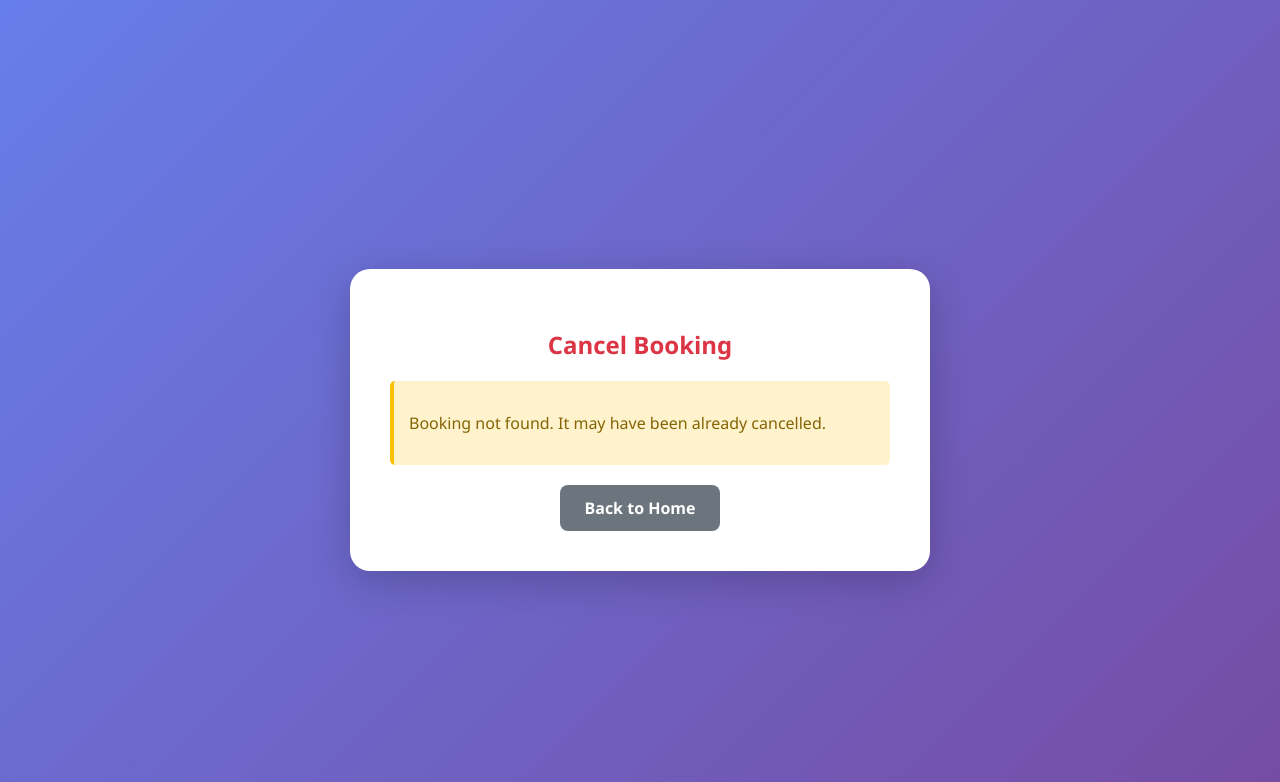
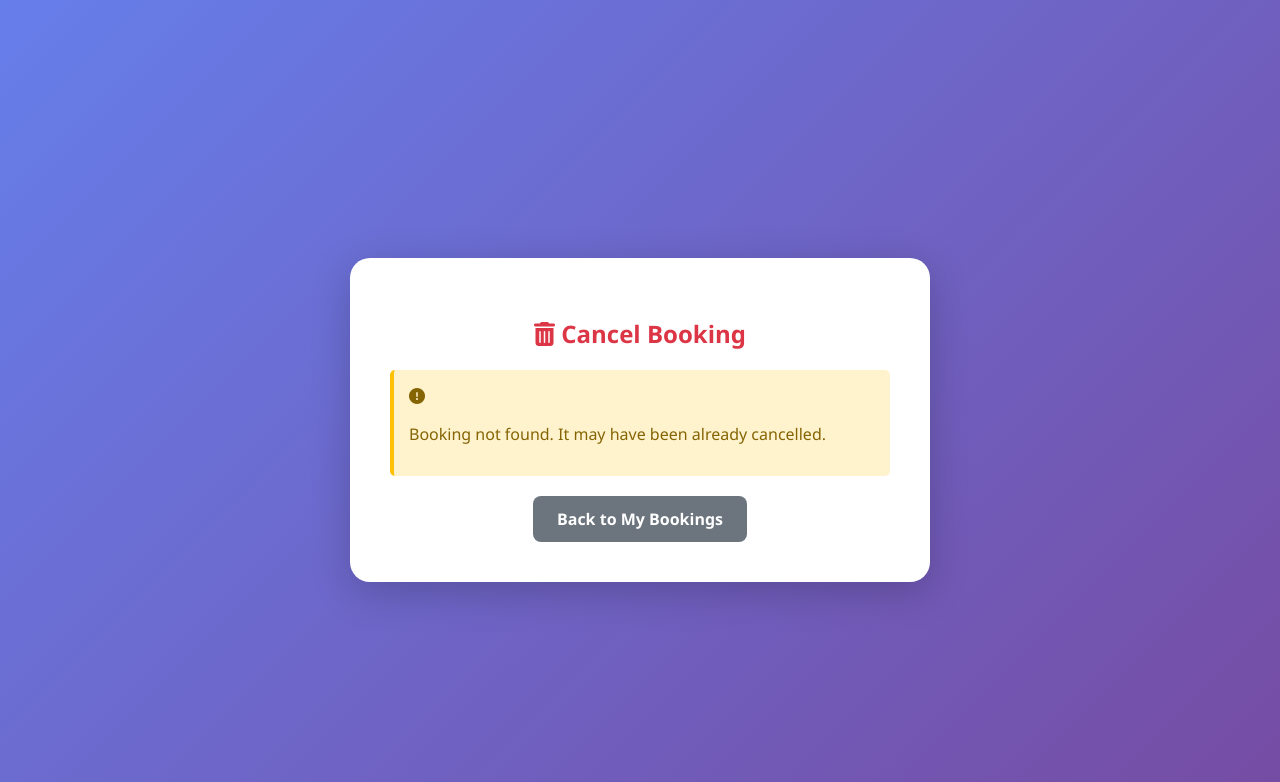
Before and after one commit to neven-mathew/sportscentre, a Flask app: template templates/cancel.html in a window 1280 px wide. Shown: the top 782 px of the page. Run offline with Flask 3, Linux system fonts and the light colour scheme; the template is opened without the code that fills it, so the values that code supplies are empty.

Commit message:
Enhance cancel booking page with Font Awesome icons

```diff
--- a/templates/cancel.html
+++ b/templates/cancel.html
@@ -3,7 +3,7 @@
 
 <head>
     <title>Cancel Booking - Sports Center</title>
-<link rel="stylesheet" href="/static/style.css">
+    <link rel="stylesheet" href="https://cdnjs.cloudflare.com/ajax/libs/font-awesome/6.4.0/css/all.min.css">
     <style>
         body {
             font-family: 'Segoe UI', Tahoma, Geneva, Verdana, sans-serif;
@@ -117,7 +117,7 @@
 
 <body>
     <div class="cancel-container">
-        <h2>Cancel Booking</h2>
+        <h2><i class="fas fa-trash-alt"></i> Cancel Booking</h2>
 
         {% if booking %}
         <div class="booking-details">
@@ -135,33 +135,25 @@
 
         <div class="button-group">
             <form action="/confirmcancel/{{ booking[0] }}" method="POST" style="display: inline;">
-                <button type="submit" class="cancel-btn" onclick="return confirm('Are you sure you want to cancel this booking?')">
-                    Yes, Cancel Booking
+                <button type="submit" class="cancel-btn" onclick="return confirm('Are you sure you want to cancel this booking? This action cannot be undone.')">
+                    <i class="fas fa-check-circle"></i> Yes, Cancel Booking
                 </button>
             </form>
 
-            <a href="/" class="back-btn">
-                No, Go Back
+            <a href="/mybookings" class="back-btn">
+                <i class="fas fa-arrow-left"></i> No, Go Back
             </a>
         </div>
 
         {% else %}
         <div class="warning">
+            <i class="fas fa-exclamation-circle"></i>
             <p>Booking not found. It may have been already cancelled.</p>
         </div>
         <div class="button-group">
-            <a href="/" class="back-btn">Back to Home</a>
+            <a href="/mybookings" class="back-btn">Back to My Bookings</a>
         </div>
         {% endif %}
     </div>
-
-    <script>
-        // Add confirmation dialog
-        document.querySelector('.cancel-btn')?.addEventListener('click', function(e) {
-            if (!confirm('Are you sure you want to cancel this booking? This action cannot be undone.')) {
-                e.preventDefault();
-            }
-        });
-    </script>
 </body>
 </html>
```
Lines whose indentation alone changed are shown as unchanged.
